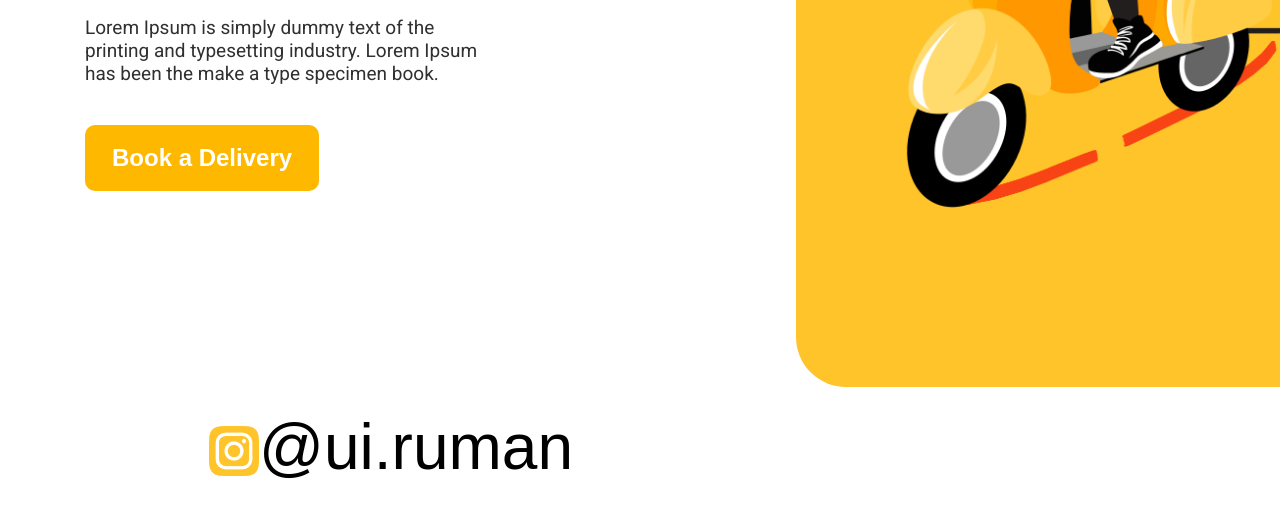
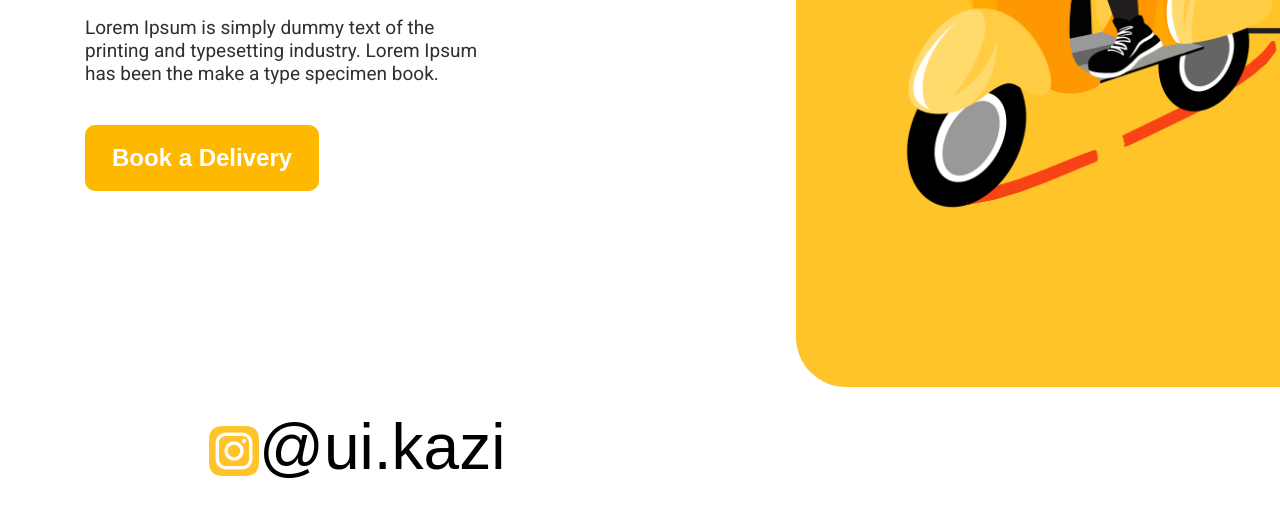
Before and after one commit to kazitanviranjum/hw13, a plain HTML site: page index.html in a window 1280 px wide. Shown: the part 615-1132 px from the top of the page. Drawn offline with Linux system fonts and the light colour scheme; a web font is replaced by a local one.

Commit message:
Update index.html

```diff
--- a/index.html
+++ b/index.html
@@ -57,7 +57,7 @@
                     <img src="images/Group 4 (1).png">
 
                  <div class="p">
-                    <p>@ui.ruman</p>
+                    <p>@ui.kazi</p>
                  </div>
             </div>
 
```
